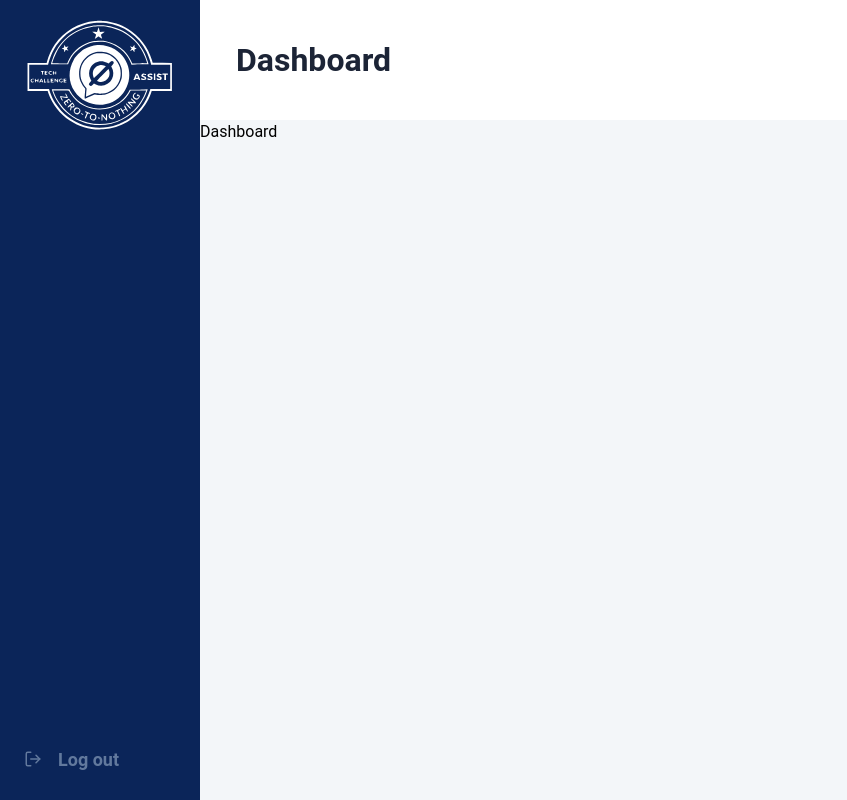
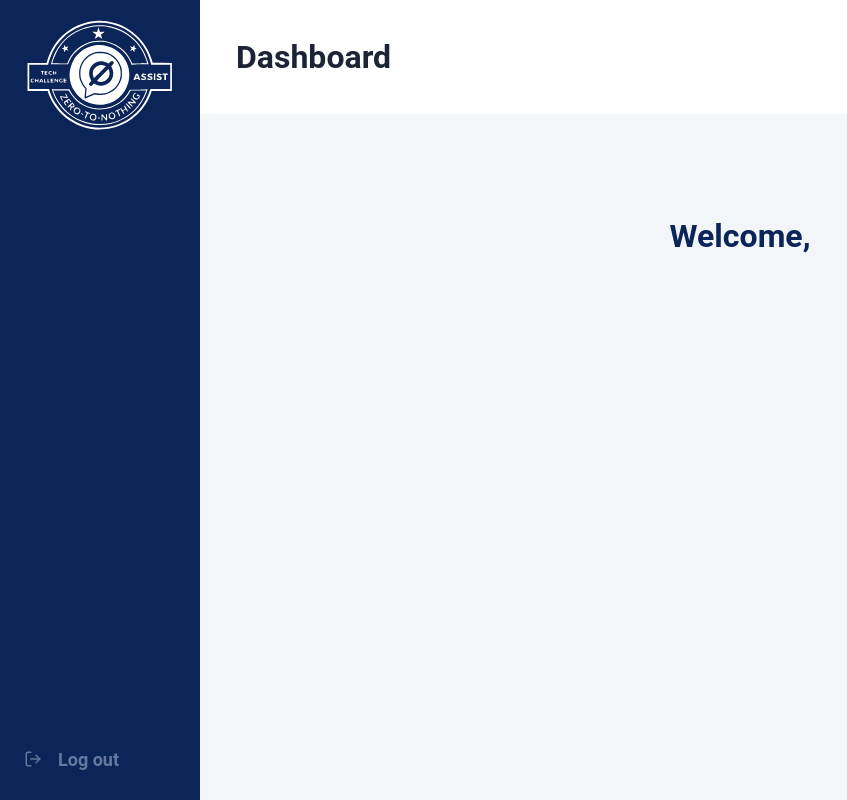
Before and after one commit to PTMAndrey/tech-challenge-2022-zero-to-nothing, a React (Create React App) app: page / in a window 1280 px wide. Shown: the whole page, without its empty margins (0-847 px from the left). Built offline with nearby package versions, Linux system fonts and the light colour scheme; sample sign-in values are in the browser's storage.

Commit message:
dashboard modified

```diff
--- a/src/Pages/Dashboard/Dashboard.js
+++ b/src/Pages/Dashboard/Dashboard.js
@@ -2,15 +2,32 @@ import styled from "styled-components";
 
 const Dashboard = () => {
   return (
-    <div>Dashboard</div>
+    <Container>
+        <Label>
+          Welcome, {localStorage.getItem("name")}
+        </Label>
+    </Container>
   );
 };
 
 export default Dashboard;
 
-const StyledDashboard = styled.div`
+const Container = styled.div`
   display: flex;
-  flex-direction: row;
-  width: 100vw;
-  color: red;
+  flex-direction: column;
+  align-items: center;
+  width: 100%;
+  height: 100%;
+  overflow: hidden;
 `;
+
+
+const Label = styled.label`
+  height: 24px;
+  font-weight: 600;
+  align-items:center;
+  font-size: 32px;
+  line-height: 24px;
+  color: #0b2559;
+  margin-top: 10%;
+`;
--- a/src/api/apiv2.js
+++ b/src/api/apiv2.js
@@ -82,6 +82,7 @@ export const getUser = createAsyncThunk(
       if (response.ok) {
         const data = await response.json();
         console.log(data);
+        localStorage.setItem("name", data.FirstName + " " + data.LastName);
         localStorage.setItem("token", data.Token);
         localStorage.setItem("role", data.Role);
         localStorage.setItem("status", data.AccountStatus);
```
